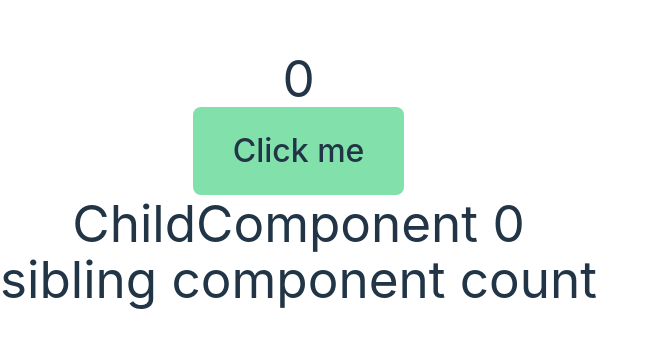
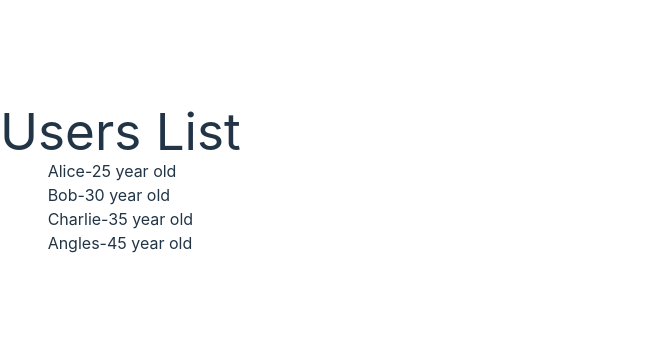
Before and after one commit to akshaythappar/React, a React (Vite) app in the folder react-thapa/: page / in a window 1280 px wide. Shown: the part 221-568 px from the top of the page, without its empty margins (0-656 px from the left). Built offline with nearby package versions, Linux system fonts and the light colour scheme.

Commit message:
without using state

```diff
--- a/react-thapa/src/App.jsx
+++ b/react-thapa/src/App.jsx
@@ -1,5 +1,6 @@
 import React from "react";
 import { Sibling, State } from "./components/State";
+import { DerivedState } from "./components/DerivedState";
 
 
 
@@ -9,8 +10,9 @@ export const App = () => {
   return (
     <>
       <section className="contianer">
-       <State/>
-       <Sibling/>
+       {/* <State/>
+       <Sibling/> */}
+       <DerivedState/>
       </section>
     </>
   );
--- /dev/null
+++ b/react-thapa/src/components/DerivedState.jsx
@@ -0,0 +1,20 @@
+import "./EV.css";
+
+const users = [
+  {name:"Alice",age:25},
+  {name:"Bob",age:30},
+  {name:"Charlie",age:35},
+  {name:"Angles",age:45},
+]
+
+export const DerivedState = () => {
+  return <div className="main-div">
+    <h1>Users List</h1>
+    <ul>
+   { users.map((currElem,index)=>{
+      return <li key={index}>{currElem.name}-{currElem.age} year old</li>
+    })}
+    </ul>
+
+  </div>;
+};
```
